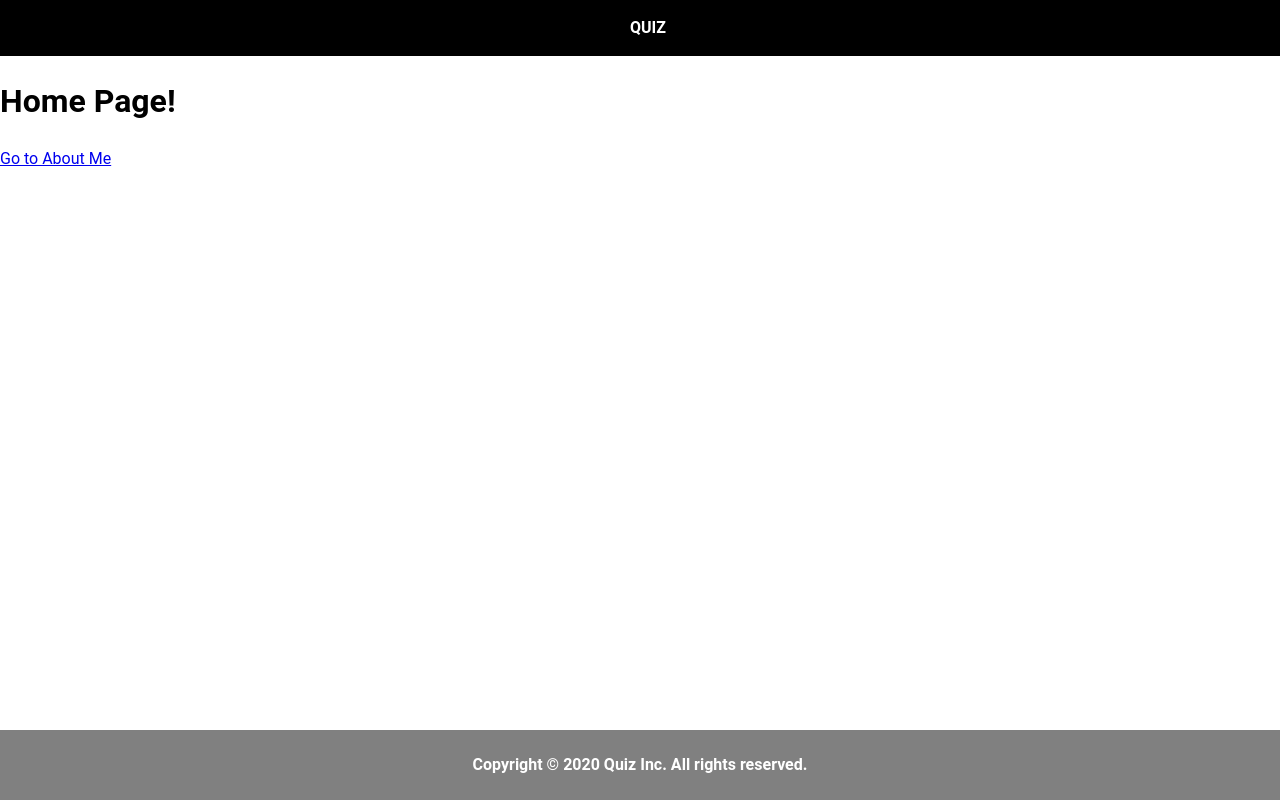
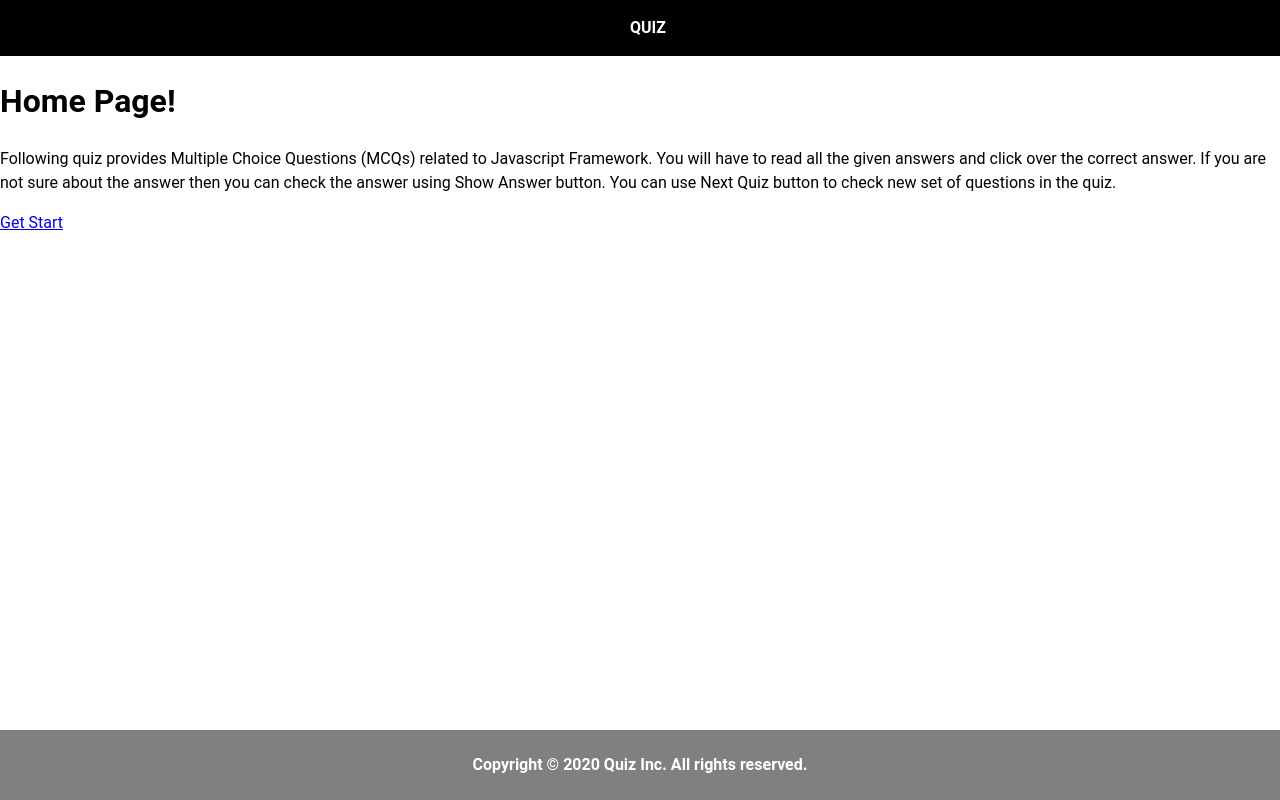
Before and after one commit to balankarthikeyan/BK2020Quiz, a Next.js app: page / in a window 1280 px wide. Built offline with nearby package versions, Linux system fonts and the light colour scheme.

Commit message:
code updated

```diff
--- a/pages/about.tsx
+++ b/pages/Quiz.tsx
@@ -1,7 +1,7 @@
 import * as React from 'react'
 import Link from 'next/link'
 
-class AboutPage extends React.Component {
+class Quiz extends React.Component {
   static getInitialProps() {
     const isServer = typeof window === 'undefined'
     return { isServer }
@@ -26,5 +26,5 @@ class AboutPage extends React.Component {
   }
 }
 
-export { AboutPage }
-export default AboutPage
+export { Quiz }
+export default Quiz
--- a/pages/index.tsx
+++ b/pages/index.tsx
@@ -1,7 +1,6 @@
 import * as React from 'react'
 import Link from 'next/link'
 import {QuizContext} from '../GlobalContext/context'
-
 import styled from 'styled-components'
 
 const IconLoading = styled.div`
@@ -9,14 +8,12 @@ const IconLoading = styled.div`
 `
 function Home() {
   const data = React.useContext(QuizContext)
-
-  console.log(data, )
+  console.log(data)
   return (
     <main>
         <h1>Home Page!</h1>
-        <Link href="/about">
-          <a>Go to About Me</a>
-        </Link>
+        <p>Following quiz provides Multiple Choice Questions (MCQs) related to Javascript Framework. You will have to read all the given answers and click over the correct answer. If you are not sure about the answer then you can check the answer using Show Answer button. You can use Next Quiz button to check new set of questions in the quiz.</p>
+        <Link href="/Quiz"> Get Start </Link>
     </main>
   )
 }
```
